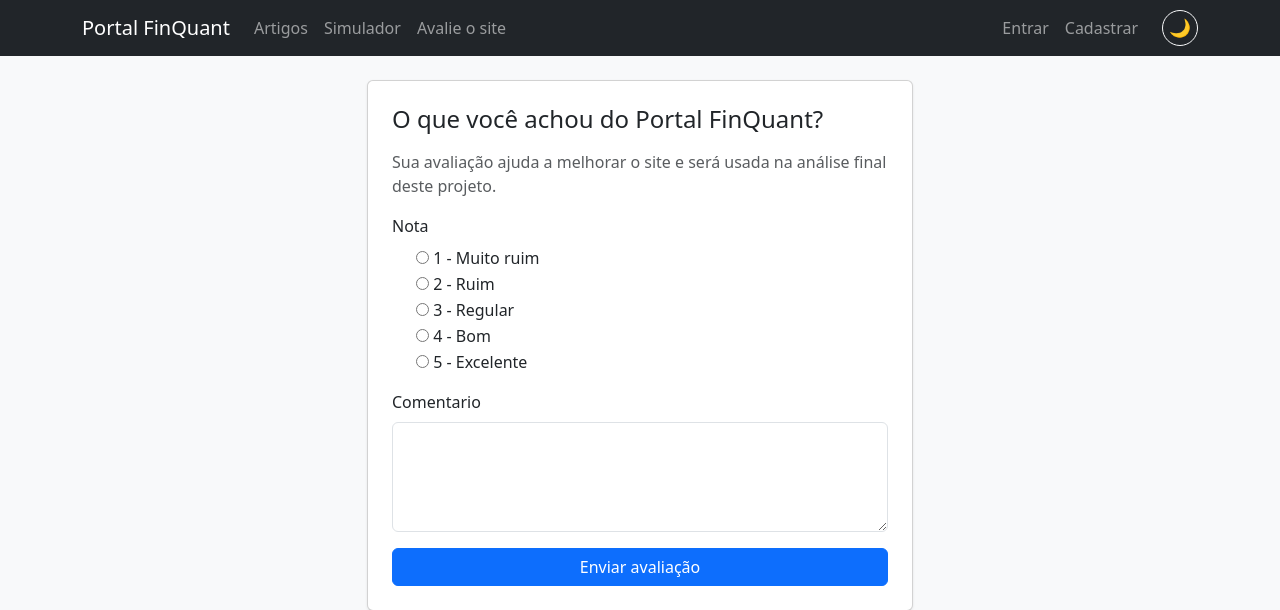
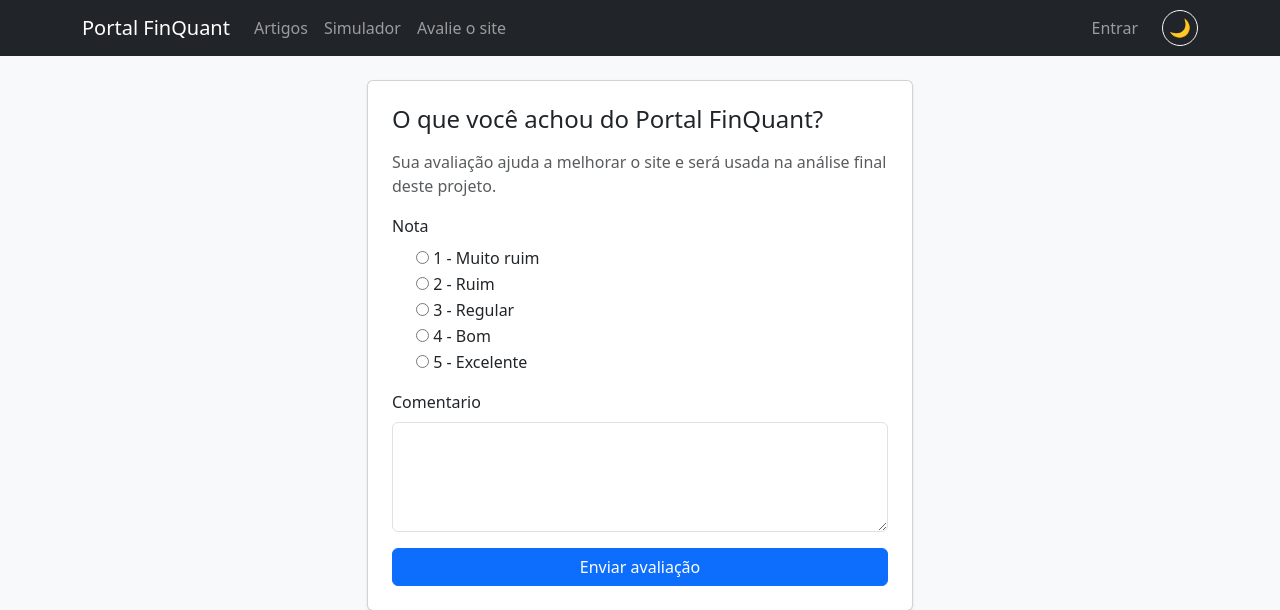
Before and after one commit to pagliarinimvp/portal-finquant, a Django app: page /avaliacao/ in a window 1280 px wide. Shown: the top 610 px of the page. Run offline with Django 5.2, Linux system fonts and the light colour scheme.

Commit message:
Remove botao Cadastrar redundante da navbar
Deixa so o botao Entrar para usuarios nao autenticados; a tela de
login ja tem o link "Cadastre-se" para quem ainda nao tem conta.

Co-Authored-By: Claude Fable 5 <noreply@anthropic.com>

```diff
--- a/templates/base.html
+++ b/templates/base.html
@@ -41,7 +41,6 @@
                         </li>
                     {% else %}
                         <li class="nav-item"><a class="nav-link" href="{% url 'contas:login' %}">Entrar</a></li>
-                        <li class="nav-item"><a class="nav-link" href="{% url 'contas:cadastro' %}">Cadastrar</a></li>
                     {% endif %}
                     <li class="nav-item ms-lg-3 my-2 my-lg-0">
                         <button type="button" id="toggle-tema" class="btn btn-outline-light btn-sm rounded-circle" title="Alternar modo noturno" aria-label="Alternar modo noturno">
```
